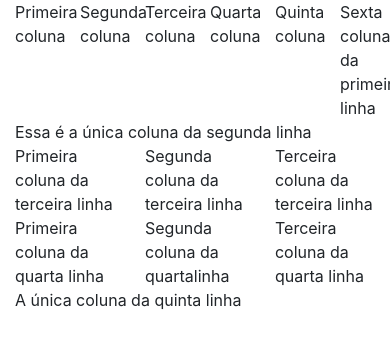
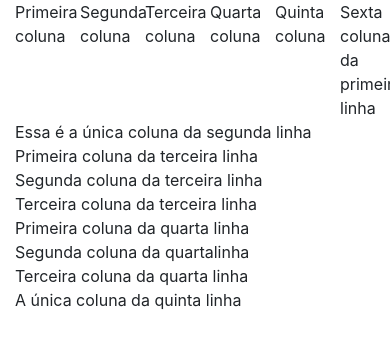
Before and after one commit to joniba1505/aula_boot_strap_dh, a plain HTML site: page index.html in a window 390 px wide. Drawn offline with nearby package versions, Linux system fonts and the light colour scheme.

Commit message:
Commit da sexta-feira, 04 de dezembro

```diff
--- a/index.html
+++ b/index.html
@@ -12,33 +12,42 @@
     <div class="container">
 
         <div class="row">
-        <div class="col-2"> Primeira coluna</div>
+
+            <div class="col-2"> Primeira coluna</div>
         <div class="col-2"> Segunda coluna</div>
         <div class="col-2"> Terceira coluna</div>
         <div class="col-2"> Quarta coluna</div>
         <div class="col-2"> Quinta coluna</div>
         <div class="col-2"> Sexta coluna da primeira linha</div>
+
+    </div>
+
+<div class="row">
+
+    <div class="col-12"> Essa é a única coluna da segunda linha</div>
+
 </div>
 
 <div class="row">
-    <div class="col"> Essa é a única coluna da segunda linha</div>
+
+    <div class="col-12 col-md-4"> Primeira coluna da terceira linha</div>
+    <div class="col-12 col-md-4"> Segunda coluna da terceira linha</div>
+    <div class="col-12 col-md-4"> Terceira coluna da terceira linha</div>
+
 </div>
 
 <div class="row">
-    <div class="col-4"> Primeira coluna da terceira linha</div>
-    <div class="col-4"> Segunda coluna da terceira linha</div>
-    <div class="col-4"> Terceira coluna da terceira linha</div>
-</div>
 
-<div class="row">
-    <div class="col-4"> Primeira coluna da quarta linha</div>
-    <div class="col-4"> Segunda coluna da quartalinha</div>
-    <div class="col-4"> Terceira coluna da quarta linha</div>
+    <div class="col-12 col-md-4"> Primeira coluna da quarta linha</div>
+    <div class="col-12 col-md-4"> Segunda coluna da quartalinha</div>
+    <div class="col-12 col-md-4"> Terceira coluna da quarta linha</div>
+
 </div>
 
 
 <div class="row">
 <div class="col"> A única coluna da quinta linha</div>
+
 </div>
 </div>
 
```
Also changed, not shown: readme.txt (deleted).
